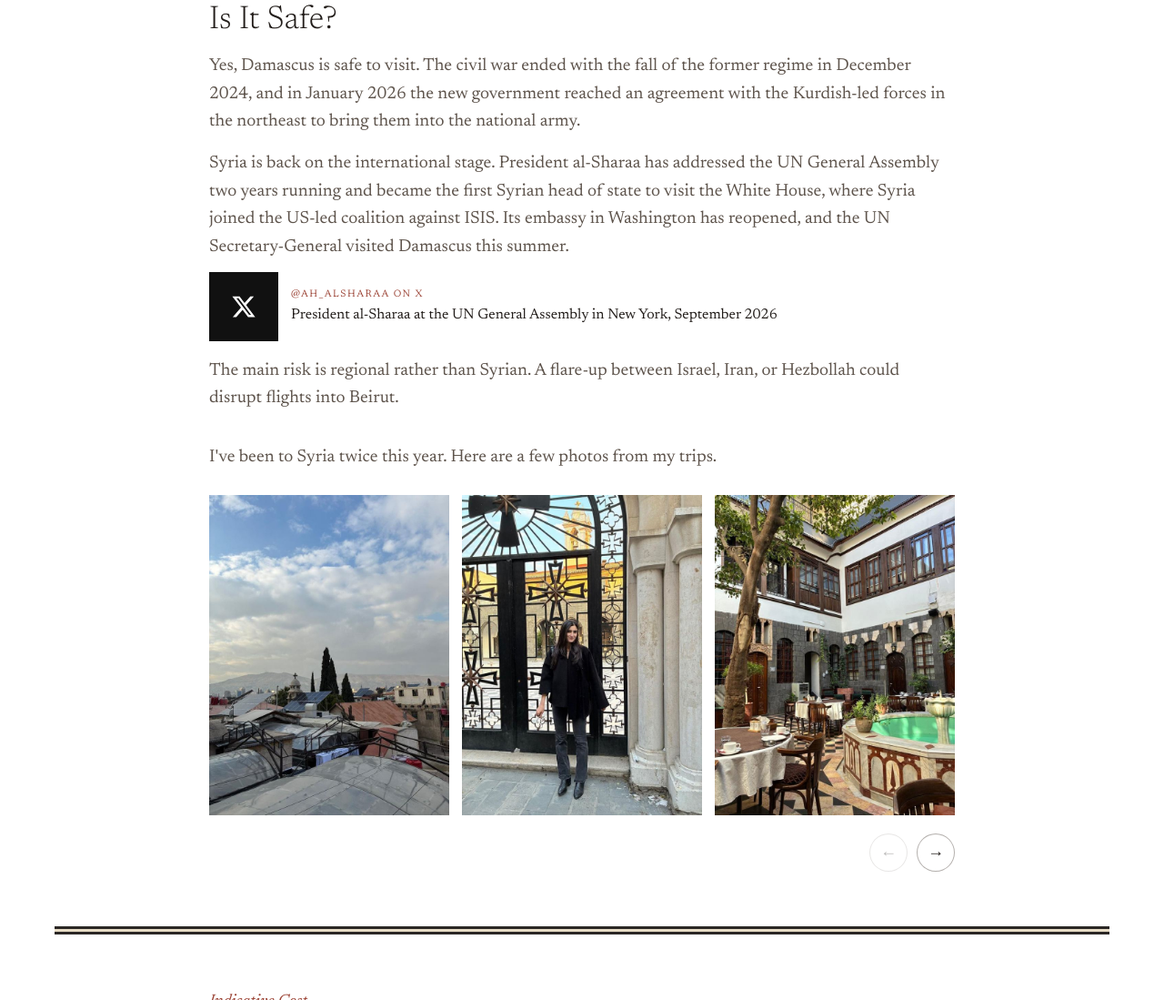
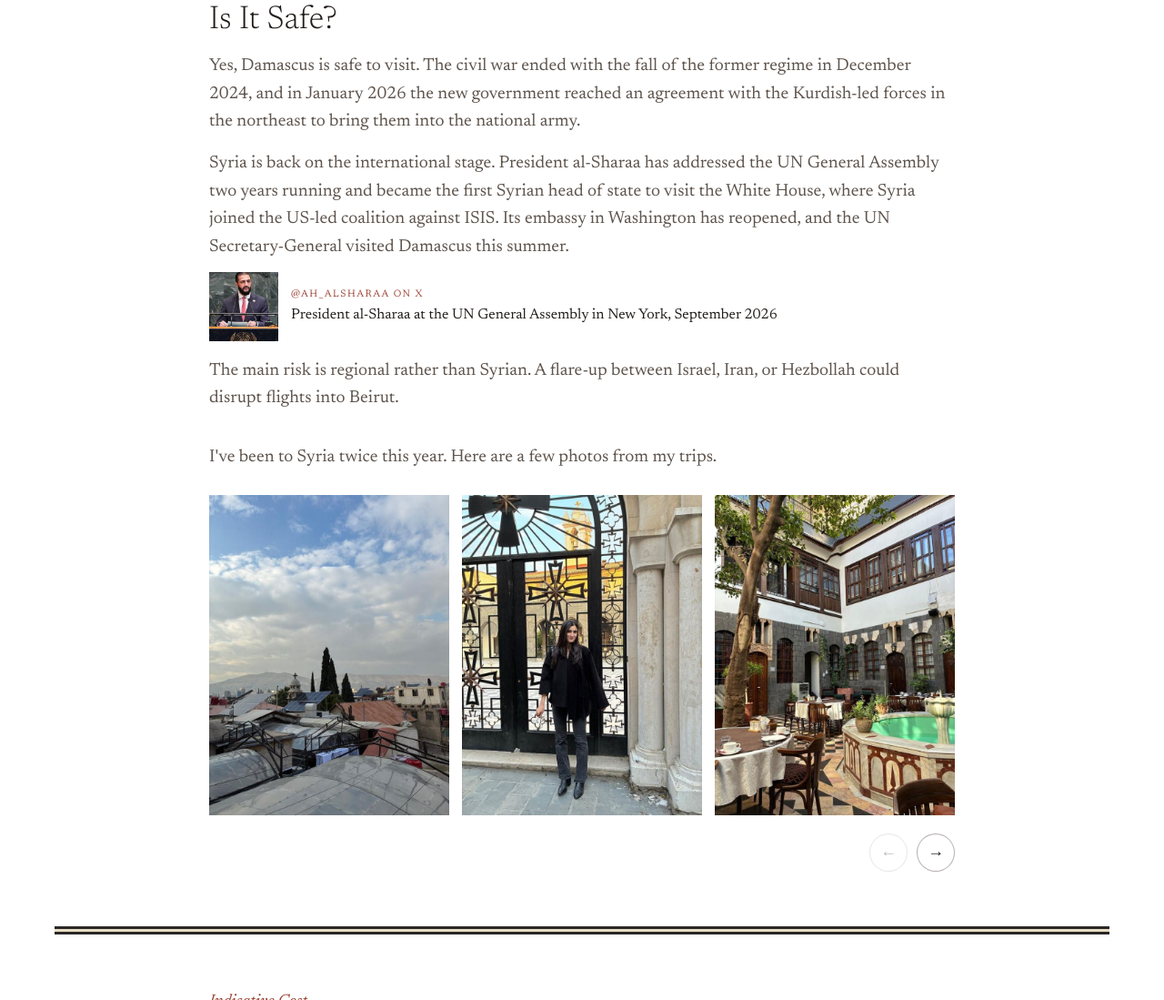
Before and after one commit to RoseSamarFarah/syriatrek, a plain HTML site: page docs/index.html in a window 1280 px wide. Shown: the part 5861-6960 px from the top of the page at 91% size. Drawn offline with Linux system fonts and the light colour scheme.

Commit message:
UNGA photo on X card
Co-Authored-By: Claude Opus 5.5 <noreply@anthropic.com>
Claude-Session: https://claude.ai/code/session_0151Dmyw8m2x8Sbo9iQ5qWj4

```diff
--- a/docs/index.html
+++ b/docs/index.html
@@ -246,7 +246,7 @@ footer{text-align:center;padding:40px 24px 56px;font-style:italic;color:var(--mu
     <h4>Is It Safe?</h4>
     <p>Yes, Damascus is safe to visit. The civil war ended with the fall of the former regime in December 2024, and in January 2026 the new government reached an agreement with the Kurdish-led forces in the northeast to bring them into the national army.</p>
     <p>Syria is back on the international stage. President al-Sharaa has addressed the UN General Assembly two years running and became the first Syrian head of state to visit the White House, where Syria joined the US-led coalition against ISIS. Its embassy in Washington has reopened, and the UN Secretary-General visited Damascus this summer.</p>
-    <a class="mini tweet" href="https://x.com/AH_AlSharaa/status/2103159408645771750" target="_blank" rel="noopener"><span class="xmark" aria-hidden="true"><svg viewBox="0 0 24 24" width="28" height="28" fill="#fff"><path d="M18.244 2.25h3.308l-7.227 8.26 8.502 11.24H16.17l-5.214-6.817L4.99 21.75H1.68l7.73-8.835L1.254 2.25H8.08l4.713 6.231zm-1.161 17.52h1.833L7.084 4.126H5.117z"/></svg></span><span><small>@AH_AlSharaa on X</small>President al-Sharaa at the UN General Assembly in New York, September 2026</span></a>
+    <a class="mini tweet" href="https://x.com/AH_AlSharaa/status/2103159408645771750" target="_blank" rel="noopener"><img src="img/unga.jpg" alt="President al-Sharaa addressing the UN General Assembly"><span><small>@AH_AlSharaa on X</small>President al-Sharaa at the UN General Assembly in New York, September 2026</span></a>
     <p>The main risk is regional rather than Syrian. A flare-up between Israel, Iran, or Hezbollah could disrupt flights into Beirut.</p>
   </div>
   <p class="trip-note fade">I've been to Syria twice this year. Here are a few photos from my trips.</p>
```
Also changed, not shown: docs/img/unga.jpg (added).
